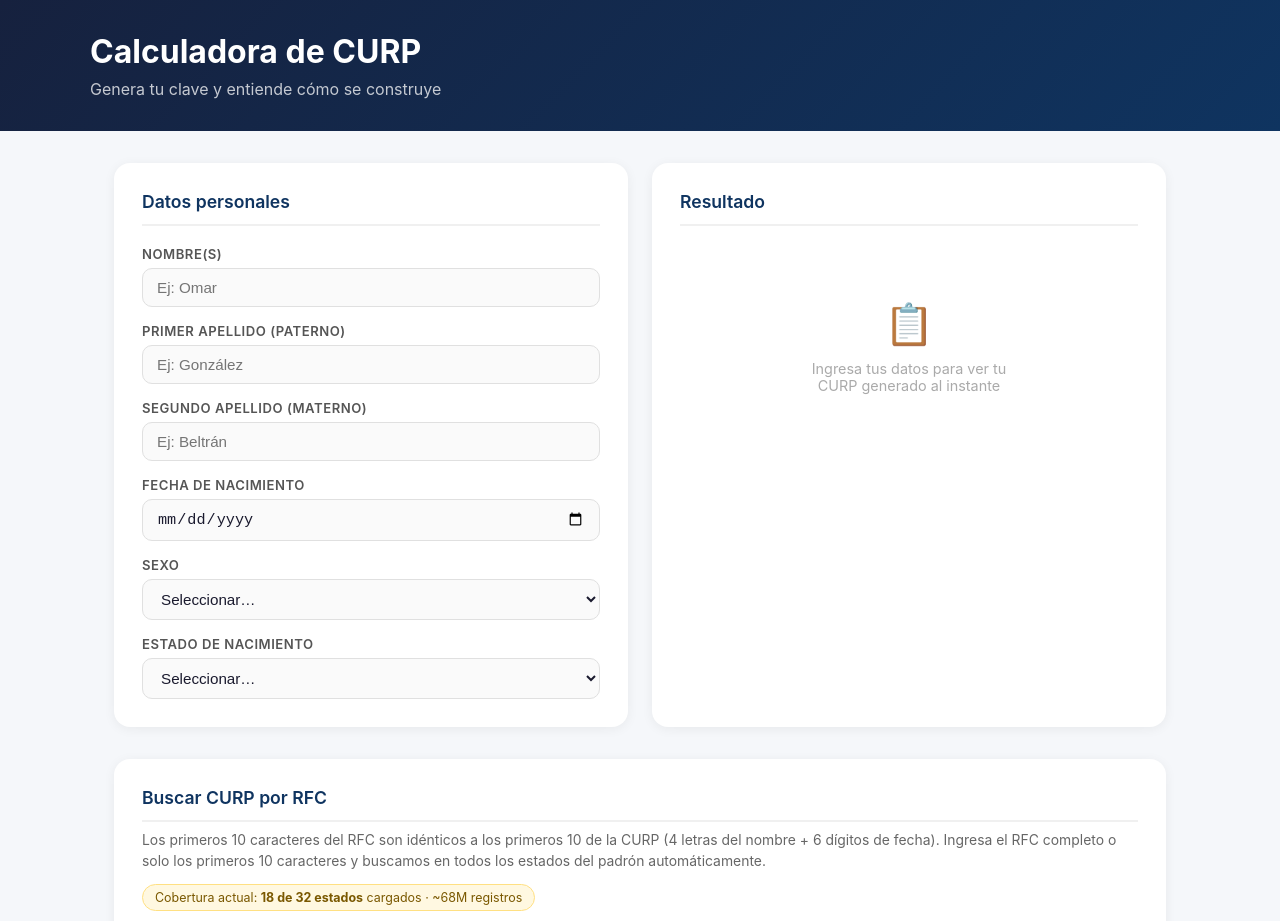
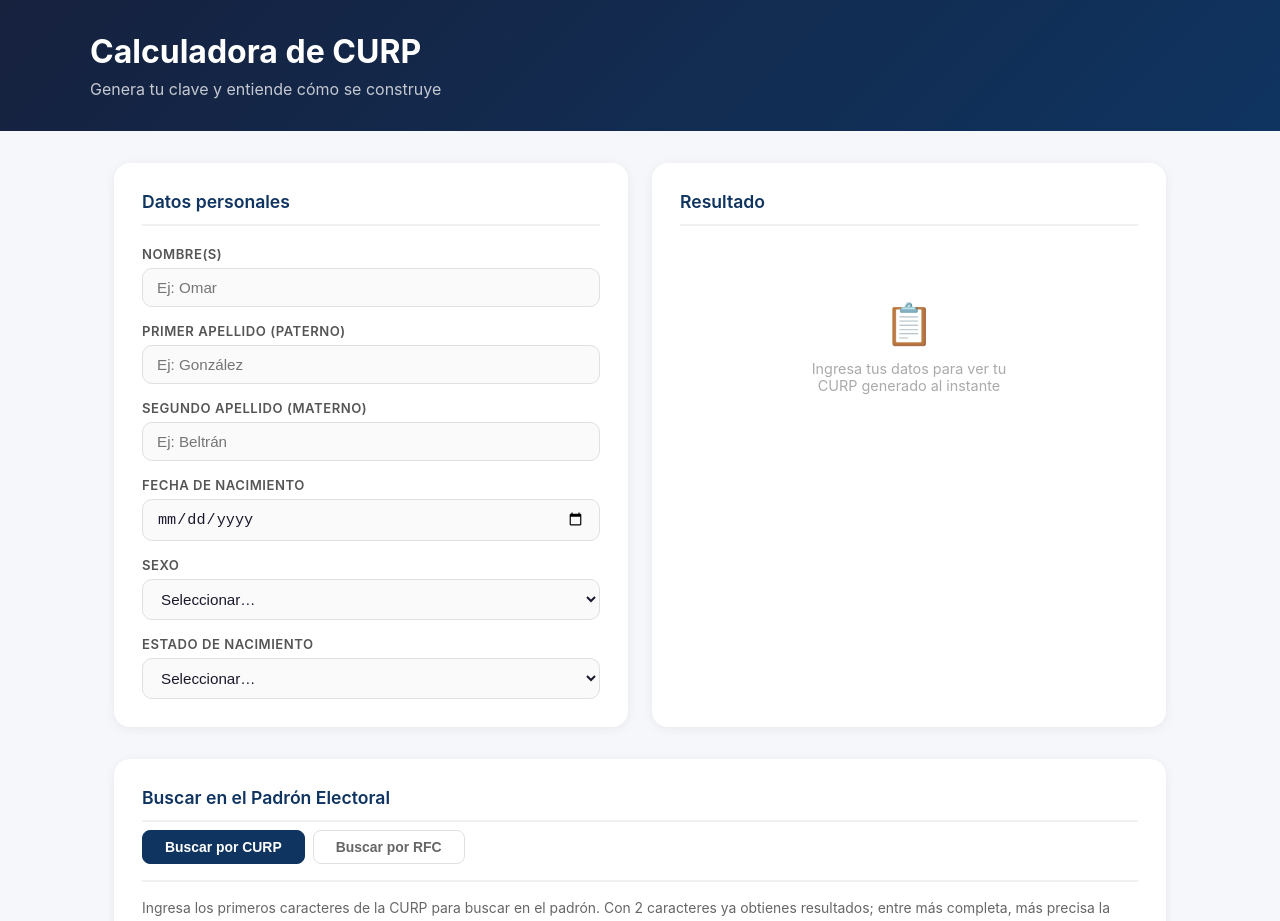
Before and after one commit to luisfernandomendozav/curp-next, a Next.js app: page / in a window 1280 px wide. Shown: the top 921 px of the page. Built offline with nearby package versions, Linux system fonts and the light colour scheme.

Commit message:
feat(search): add CURP prefix search and unify RFC/CURP search UI with tabs

```diff
--- /dev/null
+++ b/pages/api/buscar-curp.js
@@ -0,0 +1,30 @@
+import { neon } from '@neondatabase/serverless';
+
+export default async function handler(req, res) {
+  if (req.method !== 'GET') return res.status(405).end();
+
+  const { curp } = req.query;
+  if (!curp || typeof curp !== 'string') {
+    return res.status(400).json({ error: 'Falta el parámetro curp' });
+  }
+
+  const curpClean = curp.toUpperCase().replace(/[^A-Z0-9]/g, '');
+  if (curpClean.length < 2) {
+    return res.status(400).json({ error: 'Ingresa al menos 2 caracteres' });
+  }
+
+  try {
+    const sql = neon(process.env.DATABASE_URL);
+    const rows = await sql`
+      SELECT p.curp, p.nombre, p.paterno, p.materno, p.fecnac, p.sexo, e.nombre AS estado
+      FROM personas p
+      LEFT JOIN estados e ON p.estado_id = e.id
+      WHERE p.curp LIKE ${curpClean + '%'}
+      LIMIT 50
+    `;
+    res.status(200).json({ prefijo: curpClean, resultados: rows });
+  } catch (err) {
+    console.error('DB error buscar-curp:', err);
+    res.status(500).json({ error: 'Error al consultar la base de datos', detalle: err.message });
+  }
+}
--- a/pages/api/buscar-rfc.js
+++ b/pages/api/buscar-rfc.js
@@ -10,17 +10,23 @@ export default async function handler(req, res) {
 
   const rfcClean = rfc.toUpperCase().replace(/[^A-Z0-9]/g, '');
 
-  // Los primeros 10 caracteres del RFC coinciden con los primeros 10 de la CURP:
-  // 4 letras clave del nombre + 6 dígitos de fecha de nacimiento
-  if (rfcClean.length < 10) {
-    return res.status(400).json({ error: 'El RFC debe tener al menos 10 caracteres' });
+  if (rfcClean.length < 2) {
+    return res.status(400).json({ error: 'Ingresa al menos 2 caracteres' });
   }
 
-  const base10 = rfcClean.slice(0, 10);
+  // Con >=10 chars validar formato RFC y usar los primeros 10 como prefijo de CURP.
+  // Con <10 chars usar como prefijo directo.
+  let prefix;
+  let base10 = null;
 
-  // Validar formato: 4 letras seguidas de 6 dígitos
-  if (!/^[A-Z]{4}[0-9]{6}/.test(base10)) {
-    return res.status(400).json({ error: 'Formato inválido. El RFC debe iniciar con 4 letras y 6 dígitos (ej: GUMJ800613)' });
+  if (rfcClean.length >= 10) {
+    base10 = rfcClean.slice(0, 10);
+    if (!/^[A-Z]{4}[0-9]{6}/.test(base10)) {
+      return res.status(400).json({ error: 'Formato inválido. El RFC debe iniciar con 4 letras y 6 dígitos (ej: GUMJ800613)' });
+    }
+    prefix = base10;
+  } else {
+    prefix = rfcClean;
   }
 
   try {
@@ -29,12 +35,12 @@ export default async function handler(req, res) {
       SELECT p.curp, p.nombre, p.paterno, p.materno, p.fecnac, p.sexo, e.nombre AS estado
       FROM personas p
       LEFT JOIN estados e ON p.estado_id = e.id
-      WHERE p.curp LIKE ${base10 + '%'}
-      LIMIT 20
+      WHERE p.curp LIKE ${prefix + '%'}
+      LIMIT 50
     `;
-    res.status(200).json({ base10, resultados: rows });
+    res.status(200).json({ base10: base10 || prefix, prefijo: prefix, resultados: rows });
   } catch (err) {
-    console.error('DB error:', err);
-    res.status(500).json({ error: 'Error al consultar la base de datos' });
+    console.error('DB error buscar-rfc:', err);
+    res.status(500).json({ error: 'Error al consultar la base de datos', detalle: err.message });
   }
 }
--- a/pages/index.js
+++ b/pages/index.js
@@ -122,10 +122,11 @@ function calcCURP({ nombre, apellidoPaterno, apellidoMaterno, fechaNacimiento, s
 export default function Home() {
   const [form, setForm] = useState({ nombre: '', apellidoPaterno: '', apellidoMaterno: '', fechaNacimiento: '', sexo: '', estado: '' });
   const [showAudio, setShowAudio] = useState(false);
-  const [rfc, setRfc] = useState('');
-  const [rfcResult, setRfcResult] = useState(null);
-  const [rfcLoading, setRfcLoading] = useState(false);
-  const [rfcError, setRfcError] = useState('');
+  const [searchMode, setSearchMode] = useState('curp');
+  const [searchQuery, setSearchQuery] = useState('');
+  const [searchResult, setSearchResult] = useState(null);
+  const [searchLoading, setSearchLoading] = useState(false);
+  const [searchError, setSearchError] = useState('');
 
   const r = calcCURP(form);
 
@@ -133,22 +134,31 @@ export default function Home() {
     setForm(prev => ({ ...prev, [e.target.name]: e.target.value }));
   }
 
-  const buscarPorRfc = useCallback(async () => {
-    if (!rfc.trim()) return;
-    setRfcLoading(true);
-    setRfcError('');
-    setRfcResult(null);
+  const buscar = useCallback(async () => {
+    if (searchQuery.length < 2) return;
+    setSearchLoading(true);
+    setSearchError('');
+    setSearchResult(null);
     try {
-      const res = await fetch(`/api/buscar-rfc?rfc=${encodeURIComponent(rfc.trim())}`);
+      const endpoint = searchMode === 'curp' ? 'buscar-curp' : 'buscar-rfc';
+      const param = searchMode === 'curp' ? 'curp' : 'rfc';
+      const res = await fetch(`/api/${endpoint}?${param}=${encodeURIComponent(searchQuery)}`);
       const data = await res.json();
-      if (!res.ok) { setRfcError(data.error || 'Error en la búsqueda'); return; }
-      setRfcResult(data);
+      if (!res.ok) { setSearchError(data.error || 'Error en la búsqueda'); return; }
+      setSearchResult(data);
     } catch {
-      setRfcError('Error de conexión. Intenta de nuevo.');
+      setSearchError('Error de conexión. Intenta de nuevo.');
     } finally {
-      setRfcLoading(false);
+      setSearchLoading(false);
     }
-  }, [rfc]);
+  }, [searchQuery, searchMode]);
+
+  function switchMode(mode) {
+    setSearchMode(mode);
+    setSearchQuery('');
+    setSearchResult(null);
+    setSearchError('');
+  }
 
   return (
     <>
@@ -276,14 +286,37 @@ export default function Home() {
             </section>
           </div>
 
-          {/* RFC → CURP Search */}
+          {/* Búsqueda en el Padrón */}
           <section className={styles.rfcSection}>
-            <h2>Buscar CURP por RFC</h2>
-            <p className={styles.rfcDesc}>
-              Los primeros 10 caracteres del RFC son idénticos a los primeros 10 de la CURP
-              (4 letras del nombre + 6 dígitos de fecha). Ingresa el RFC completo o solo los primeros 10 caracteres
-              y buscamos en todos los estados del padrón automáticamente.
-            </p>
+            <h2>Buscar en el Padrón Electoral</h2>
+
+            <div className={styles.searchTabs}>
+              <button
+                className={searchMode === 'curp' ? styles.searchTabActive : styles.searchTab}
+                onClick={() => switchMode('curp')}
+              >
+                Buscar por CURP
+              </button>
+              <button
+                className={searchMode === 'rfc' ? styles.searchTabActive : styles.searchTab}
+                onClick={() => switchMode('rfc')}
+              >
+                Buscar por RFC
+              </button>
+            </div>
+
+            {searchMode === 'curp' ? (
+              <p className={styles.rfcDesc}>
+                Ingresa los primeros caracteres de la CURP para buscar en el padrón.
+                Con 2 caracteres ya obtienes resultados; entre más completa, más precisa la búsqueda.
+              </p>
+            ) : (
+              <p className={styles.rfcDesc}>
+                Los primeros 10 caracteres del RFC son idénticos a los primeros 10 de la CURP
+                (4 letras del nombre + 6 dígitos de fecha). Con 2 caracteres ya obtienes resultados;
+                con 10 o más el filtro es muy preciso.
+              </p>
+            )}
 
             <div className={styles.rfcCoverage}>
               Cobertura actual: <strong>18 de 32 estados</strong> cargados · ~68M registros
@@ -292,47 +325,47 @@ export default function Home() {
             <div className={styles.rfcInputRow}>
               <input
                 className={styles.rfcInput}
-                value={rfc}
-                onChange={e => setRfc(e.target.value.toUpperCase().replace(/[^A-Z0-9]/g, ''))}
-                onKeyDown={e => e.key === 'Enter' && buscarPorRfc()}
-                placeholder="Ej: GUMJ800613SI5"
+                value={searchQuery}
+                onChange={e => setSearchQuery(e.target.value.toUpperCase().replace(/[^A-Z0-9]/g, ''))}
+                onKeyDown={e => e.key === 'Enter' && buscar()}
+                placeholder={searchMode === 'curp' ? 'Ej: GO o GOBO800613HGTXXX8' : 'Ej: GO o GUMJ800613SI5'}
                 maxLength={18}
                 autoComplete="off"
               />
               <button
                 className={styles.rfcBtn}
-                onClick={buscarPorRfc}
-                disabled={rfcLoading || rfc.length < 10}
+                onClick={buscar}
+                disabled={searchLoading || searchQuery.length < 2}
               >
-                {rfcLoading ? 'Buscando…' : 'Buscar'}
+                {searchLoading ? 'Buscando…' : 'Buscar'}
               </button>
             </div>
-            {rfc.length > 0 && rfc.length < 10 && (
-              <div className={styles.rfcHint}>Ingresa al menos 10 caracteres ({10 - rfc.length} restantes)</div>
+            {searchQuery.length === 1 && (
+              <div className={styles.rfcHint}>Ingresa al menos 2 caracteres (1 restante)</div>
             )}
 
-            {rfcError && (
-              <div className={styles.rfcError}>{rfcError}</div>
+            {searchError && (
+              <div className={styles.rfcError}>{searchError}</div>
             )}
 
-            {rfcResult && (
+            {searchResult && (
               <div className={styles.rfcBase10}>
-                Buscando CURPs que inician con: <code>{rfcResult.base10}</code>
+                Buscando CURPs que inician con: <code>{searchResult.base10 || searchResult.prefijo}</code>
               </div>
             )}
 
-            {rfcResult && rfcResult.resultados.length === 0 && (
+            {searchResult && searchResult.resultados.length === 0 && (
               <div className={styles.rfcEmpty}>
-                No se encontraron registros con la clave <strong>{rfcResult.base10}</strong> en los estados actualmente cargados.
+                No se encontraron registros con el prefijo <strong>{searchResult.base10 || searchResult.prefijo}</strong> en los estados actualmente cargados.
                 <br />Puede que la persona sea de un estado aún no disponible (GRO, OAX, PUE, QRO, QROO, SIN, SLP, SON, TAB, TAM, TLX, VER, YUC, ZAC).
               </div>
             )}
 
-            {rfcResult && rfcResult.resultados.length > 0 && (
+            {searchResult && searchResult.resultados.length > 0 && (
               <div className={styles.rfcResults}>
                 <div className={styles.rfcCount}>
-                  {rfcResult.resultados.length} resultado{rfcResult.resultados.length !== 1 ? 's' : ''} encontrado{rfcResult.resultados.length !== 1 ? 's' : ''}
-                  {rfcResult.resultados.length === 20 ? ' (mostrando primeros 20)' : ''}
+                  {searchResult.resultados.length} resultado{searchResult.resultados.length !== 1 ? 's' : ''} encontrado{searchResult.resultados.length !== 1 ? 's' : ''}
+                  {searchResult.resultados.length === 50 ? ' (mostrando primeros 50 — ingresa más caracteres para afinar)' : ''}
                 </div>
                 <div className={styles.rfcTable}>
                   <div className={styles.rfcTableHead}>
@@ -342,12 +375,12 @@ export default function Home() {
                     <span>Sexo</span>
                     <span>Estado</span>
                   </div>
-                  {rfcResult.resultados.map((p, i) => (
+                  {searchResult.resultados.map((p, i) => (
                     <div key={i} className={styles.rfcTableRow}>
                       <span className={styles.curpCell}>{p.curp}</span>
                       <span>{[p.nombre, p.paterno, p.materno].filter(Boolean).join(' ')}</span>
                       <span>{p.fecnac ? p.fecnac.split(' ')[0] : '—'}</span>
-                      <span>{p.sexo === 'H' ? 'Hombre' : 'Mujer'}</span>
+                      <span>{p.sexo === 'H' ? 'Hombre' : p.sexo === 'M' ? 'Mujer' : p.sexo || '—'}</span>
                       <span>{p.estado || '—'}</span>
                     </div>
                   ))}
--- a/styles/Home.module.css
+++ b/styles/Home.module.css
@@ -316,6 +316,43 @@
   color: #0f3460;
 }
 
+/* Search tabs */
+.searchTabs {
+  display: flex;
+  gap: 8px;
+  margin-bottom: 16px;
+  padding-bottom: 16px;
+  border-bottom: 2px solid #f0f0f0;
+}
+
+.searchTab {
+  padding: 8px 22px;
+  border: 1.5px solid #e0e0e0;
+  border-radius: 8px;
+  background: white;
+  color: #666;
+  font-size: 0.87rem;
+  font-weight: 600;
+  cursor: pointer;
+  transition: border-color 0.2s, color 0.2s;
+}
+
+.searchTab:hover {
+  border-color: #0f3460;
+  color: #0f3460;
+}
+
+.searchTabActive {
+  padding: 8px 22px;
+  border: 1.5px solid #0f3460;
+  border-radius: 8px;
+  background: #0f3460;
+  color: white;
+  font-size: 0.87rem;
+  font-weight: 600;
+  cursor: default;
+}
+
 /* RFC Search */
 .rfcSection {
   background: white;
```
